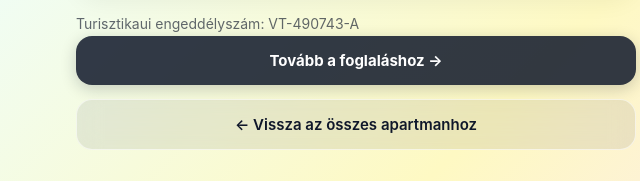
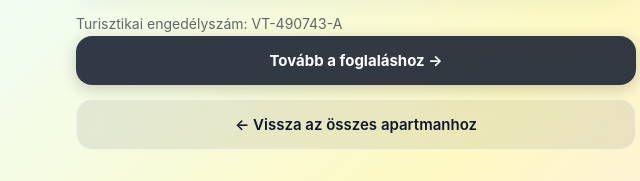
Before and after one commit to galaczi-hub/apartmanok, a plain HTML site: page apt-1.html in a window 1280 px wide. Shown: the part 2164-2345 px from the top of the page, 284-924 px from the left. Drawn offline with Linux system fonts and the light colour scheme.

Commit message:
Corrected spelling in tourism license text

```diff
--- a/apt-1.html
+++ b/apt-1.html
@@ -130,7 +130,7 @@
 
 Az apartmanban minden rendelkezésre áll: ingyenes Wi-Fi, légkondicionálás, Smart TV, mosó- és mosogatógép, hűtőszekrény, mikrohullámú sütő, kávéfőző, vízforraló, kenyérpirító, vasaló, hajszárító, több garnitúra törölköző, strandfelszerelések.</p>
   </div>
-  <p class="apt-desc">Turisztikaui engeddélyszám: VT-490743-A</p>
+  <p class="apt-desc">Turisztikai engedélyszám: VT-490743-A</p>
  <a class="book-btn" href="foglalas.html?apt=Vanili Santa Pola" style="display:block;width:100%;padding:15px;background:rgba(15,23,42,0.85);color:#fff;border-radius:16px;font-size:15px;font-weight:700;text-align:center;text-decoration:none;margin-bottom:14px;box-shadow:0 4px 16px rgba(15,23,42,0.2);">Tovább a foglaláshoz →</a>
   <a class="back-btn" href="index.html">← Vissza az összes apartmanhoz</a>
 </div>
```
